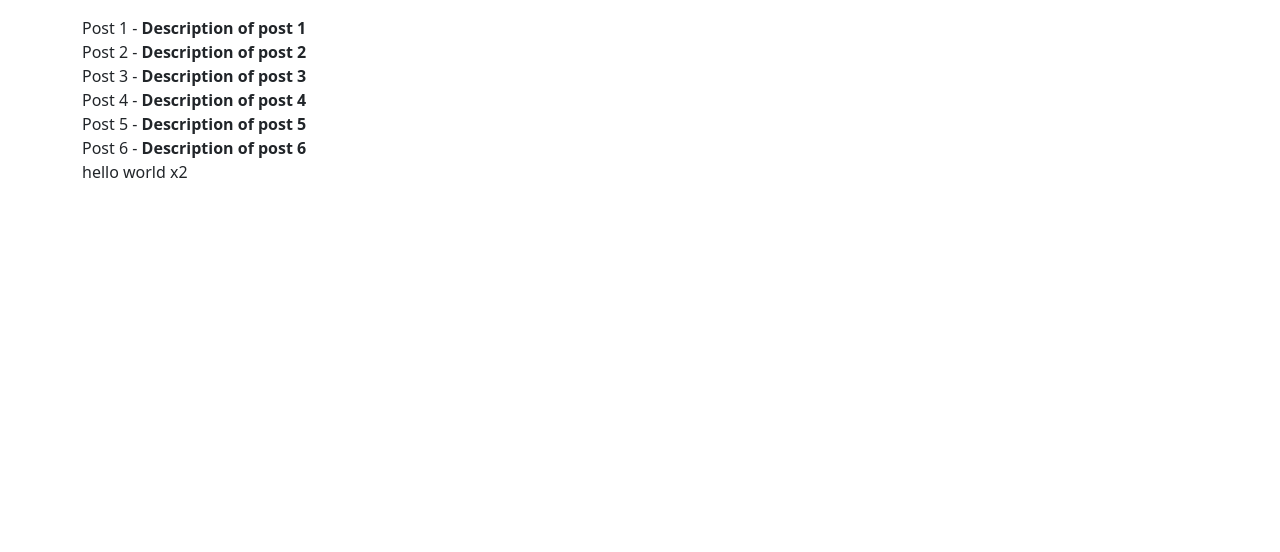
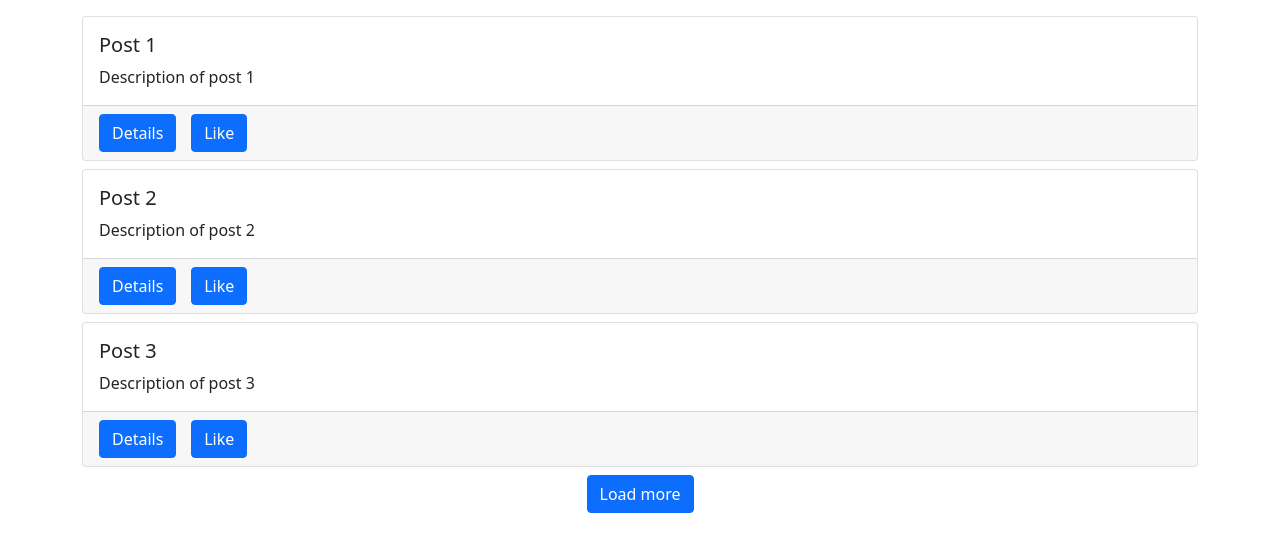
Before and after one commit to Bhawanjeet-Kaur/Assignment04_NAD, a Django app: page / in a window 1280 px wide. Shown: the top 552 px of the page. Run offline with Django 5.2, Linux system fonts and the light colour scheme; data comes from the database, SQL or seed files in the repository; data that the repository does not hold is empty; some libraries are stand-ins or nearby versions.

Commit message:
Added Spinner, Cards, and Load More Button

```diff
--- a/posts/static/posts/main.js
+++ b/posts/static/posts/main.js
@@ -1,35 +1,61 @@
 console.log('hello world')
-const helloWorldBox = document.getElementById('hello-world')
+
 const postsBox = document.getElementById('posts-box')
+const spinnerBox = document.getElementById('spinner-box')
+const loadBtn = document.getElementById('load-btn')
+const endBox = document.getElementById('end-box')
 
-
+let visible = 3
+const getData = () => {
     $.ajax({
         type: 'GET',
-    url: '/hello-world/',
-    success: function(response){
-        console.log('success', response.text)
-        helloWorldBox.textContent = response.text
-
-    },
-    error: function(error){
-        console.log('error', error)
-    }
-})
-
-$.ajax({
-    type: 'GET',
-    url: '/data/',
+        url:`/data/${visible}/`,
         success: function(response){
             console.log(response)
             const data = response.data
+            setTimeout(()=>{
+                spinnerBox.classList.add('not-visible')
                 console.log(data)
                 data.forEach(el => {
                     postsBox.innerHTML += `
-                ${el.title} - <b>${el.body}</b><br>
+                        <div class="card mb-2">
+                            <div class="card-body">
+                                <h5 class="card-title">${el.title}</h5>
+                                <p class="card-text">${el.body}</p>
+                            </div>
+                            <div class="card-footer">
+                                <div class="row">
+                                    <div class="col-1">
+                                       <a href="#" class="btn btn-primary">Details</a>
+                                    </div>
+                                    <div class="col-1">
+                                        <a href="#" class="btn btn-primary">Like</a>
+                                    </div>
+                                </div>
+                            </div>
+                        </div>
                     `
             });
+            }, 100)
+            console.log(response.size)
+            if (response.size === 0){
+                endBox.textContent = "No posts added yet..."
+            }
+            else if (response.size <= visible){
+                loadBtn.classList.add('not-visible')
+                endBox.textContent = 'No more posts to load...'
+            }
         },
         error: function(error){
             console.log(error)
         }
     })
+}
+
+loadBtn.addEventListener('click', ()=>{
+    spinnerBox.classList.remove('not-visible')
+    visible += 3
+    getData()
+})
+
+getData()
--- a/posts/templates/posts/main.html
+++ b/posts/templates/posts/main.html
@@ -13,5 +13,11 @@ Posts
 
 {% block content %}
     <div id="posts-box"></div>
-    <div id="hello-world"></div>
+    <div id="spinner-box" class="text-center">
+        <div class="spinner-border" role="status"></div>
+    </div>
+    <div class = "text-center mb-3" id = "end-box">
+        <button class="btn btn-primary" id="load-btn">Load more</button>
+
+    </div>
 {% endblock content%}
--- a/posts/urls.py
+++ b/posts/urls.py
@@ -9,7 +9,7 @@ app_name = 'posts'
 
 urlpatterns = [
     path('', post_list_and_create, name='main-board'),
-    path('data/', load_posts_data_view, name='posts-data'),
+    path('data/<int:num_posts>/', load_posts_data_view, name='posts-data'),
 
     path('hello-world/', hello_world_view, name='hello-world'),
 ]
--- a/posts/views.py
+++ b/posts/views.py
@@ -7,7 +7,12 @@ def post_list_and_create(request):
     qs = Post.objects.all()
     return render(request, 'posts/main.html', {'qs':qs})
 
-def load_posts_data_view(request):
+def load_posts_data_view(request, num_posts):
+    visible = 3
+    upper = num_posts # 9
+    lower = upper - visible # 6
+    size = Post.objects.all().count()
+
     qs = Post.objects.all()
     data =[]
     for obj in qs:
@@ -15,10 +20,11 @@ def load_posts_data_view(request):
             'id': obj.id,
             'title': obj.title,
             'body': obj.body,
+            'liked': True if request.user in obj.liked.all() else False,
             'author': obj.author.user.username
         }
         data.append(item)
-    return JsonResponse({'data':data})
+    return JsonResponse({'data':data[lower:upper], 'size': size})
 
 def hello_world_view(request):
     return JsonResponse({'text': 'hello world x2'})
```
Lines whose indentation alone changed are shown as unchanged.
